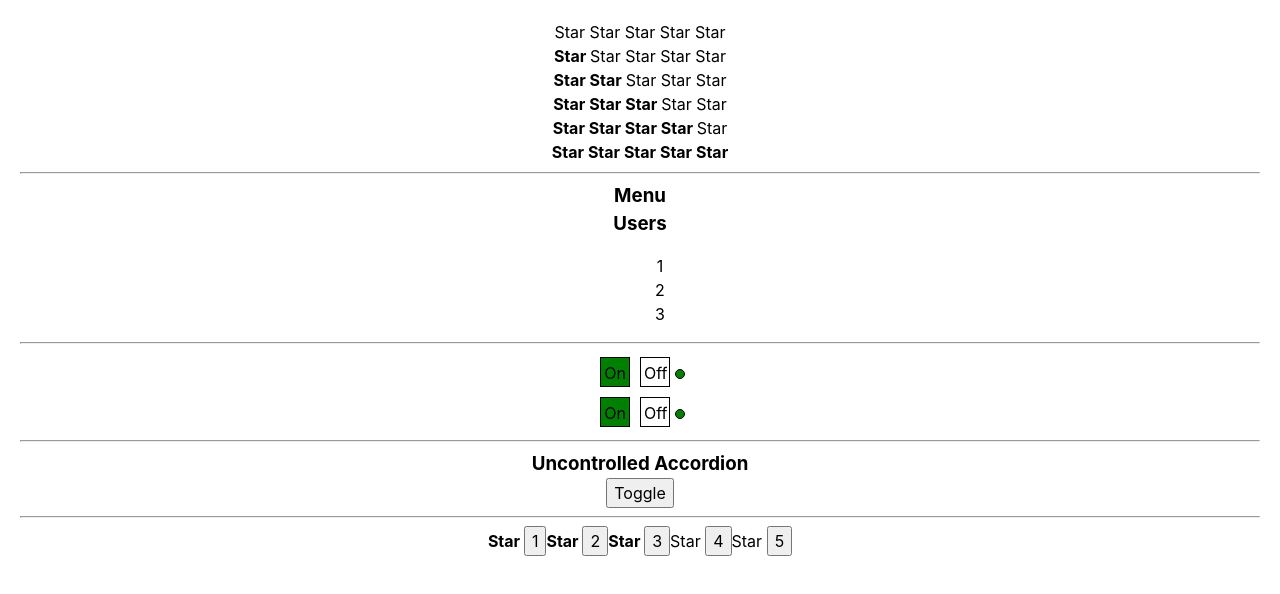
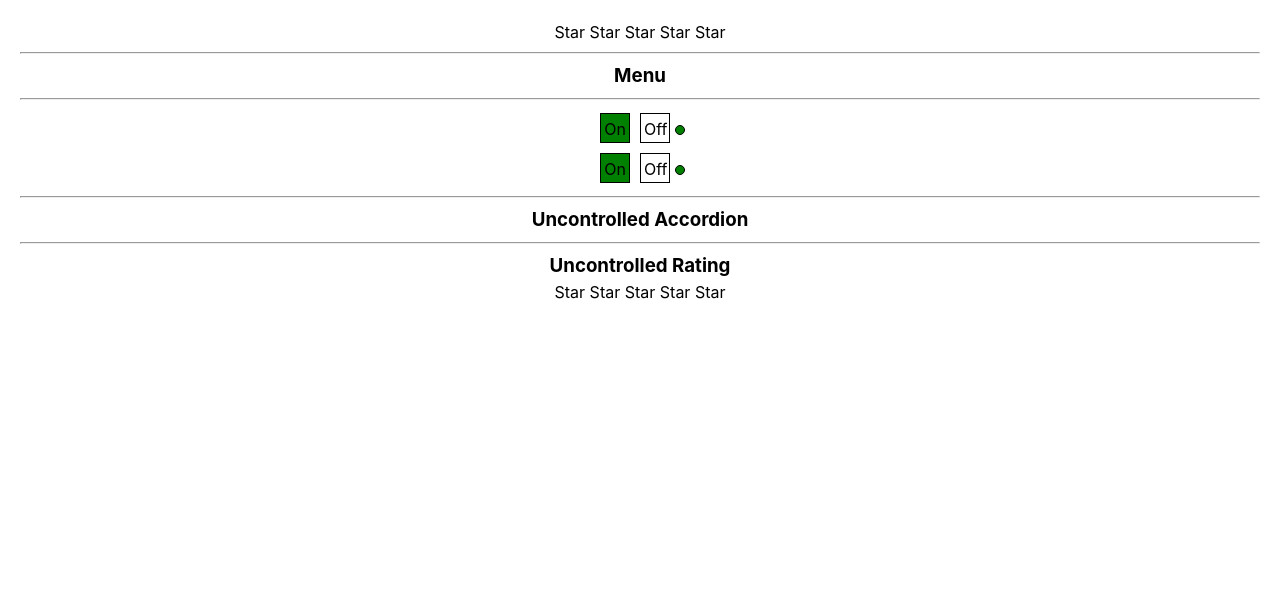
Before and after one commit to DoWhatYouL0ve/SimpleElements, a React (Create React App) app: page / in a window 1280 px wide. Shown: the top 594 px of the page. Built offline with nearby package versions, Linux system fonts and the light colour scheme.

Commit message:
upgrade uncontrolled/controlled components

```diff
--- a/src/App.tsx
+++ b/src/App.tsx
@@ -1,7 +1,7 @@
-import React from 'react';
+import React, {useState} from 'react';
 import './App.css';
 import {Accordion} from "./components/Accordion/Accordion";
-import {Rating} from "./components/Rating/Rating";
+import {Rating, RatingValueType} from "./components/Rating/Rating";
 import {OnOff} from "./components/OnOff/OnOff";
 import {UncontrolledAccordion} from "./components/UncontrolledAccordion/UncontrolledAccordion";
 import {UncontrolledRating} from "./components/UncontrolledRating/UncontrolledRating";
@@ -9,18 +9,14 @@
 
 
 function App(props:any) {
+    let [ratingValue, setRatingValue] = useState<RatingValueType>(0)
+    let [collapsed, setCollapsed] = useState(true)
 
   return (
     <div className="App">
-      <Rating value={0}/>
-      <Rating value={1}/>
-      <Rating value={2}/>
-      <Rating value={3}/>
-      <Rating value={4}/>
-      <Rating value={5}/>
+      <Rating value={ratingValue} onClick={setRatingValue}/>
       <hr/>
-      <Accordion title={"Menu"} collapsed={true}/>
-      <Accordion title={"Users"} collapsed={false}/>
+      <Accordion title={"Menu"} collapsed={collapsed} onClick={() => setCollapsed(!collapsed)}/>
       <hr/>
       <OnOff />
       <OnOff />
--- a/src/components/Accordion/Accordion.tsx
+++ b/src/components/Accordion/Accordion.tsx
@@ -3,12 +3,13 @@
 type AccordionType = {
     title: string
     collapsed: boolean
+    onClick: () => void
 }
 
 export function Accordion(props:AccordionType) {
         return (
             <div>
-                <AccordionTitle title={props.title} />
+                <AccordionTitle title={props.title} onClick={props.onClick}/>
                 {!props.collapsed && <AccordionBody/>}
             </div>
         )
@@ -16,11 +17,12 @@
 
 type AccordionTitleType = {
     title: string
+    onClick: () => void
 }
 
 function AccordionTitle(props:AccordionTitleType) {
     return (
-        <div><h3>{props.title}</h3></div>
+        <div><h3 onClick={() => props.onClick()}>{props.title}</h3></div>
     )
 }
 
--- a/src/components/Rating/Rating.tsx
+++ b/src/components/Rating/Rating.tsx
@@ -1,33 +1,31 @@
 import React from "react";
 
+export type RatingValueType = 0 | 1 | 2 | 3 | 4 | 5
+
 type RatingType = {
-    value: 0|1|2|3|4|5
+    value: RatingValueType
+    onClick: (value: RatingValueType) => void
 }
 
 type  StarType = {
     selected: boolean
+    onClick: (value: RatingValueType) => void
+    value: RatingValueType
 }
 
 export function Rating(props:RatingType) {
 
     return (
         <div>
-            <Star selected={props.value > 0}/>
-            <Star selected={props.value > 1}/>
-            <Star selected={props.value > 2}/>
-            <Star selected={props.value > 3}/>
-            <Star selected={props.value > 4}/>
+            <Star selected={props.value > 0} onClick={props.onClick} value={1}/>
+            <Star selected={props.value > 1} onClick={props.onClick} value={2}/>
+            <Star selected={props.value > 2} onClick={props.onClick} value={3}/>
+            <Star selected={props.value > 3} onClick={props.onClick} value={4}/>
+            <Star selected={props.value > 4} onClick={props.onClick} value={5}/>
         </div>
     )
 }
 
 function Star(props:StarType) {
-    if (props.selected === true) {
-        return (<span><b>Star </b></span>)
-    }else {
-        return (
-            <span>Star </span>
-        )
-    }
-
+    return <span onClick={() => props.onClick(props.value)}>{props.selected ? <b>Star </b> : 'Star ' }</span>
 }
--- a/src/components/UncontrolledAccordion/UncontrolledAccordion.tsx
+++ b/src/components/UncontrolledAccordion/UncontrolledAccordion.tsx
@@ -4,8 +4,12 @@
 
 type UncontrolledAccordionType = {
     title: string
+
 }
-
+type UncontrolledAccordionTitleType = {
+    title: string
+    onClick: () => void
+}
 export function UncontrolledAccordion(props:UncontrolledAccordionType) {
 
     const [collapsed, setCollapsed] = useState( true)
@@ -13,21 +17,16 @@
     return (
         <div>
             <div>
-                <UncontrolledAccordionTitle title={props.title} />
-                <button onClick={() => setCollapsed(!collapsed)}>Toggle</button>
+                <UncontrolledAccordionTitle title={props.title} onClick={() => setCollapsed(!collapsed)}/>
                 {!collapsed && <UncontrolledAccordionBody/>}
             </div>
         </div>
     )
 }
 
-type UncontrolledAccordionTitleType = {
-    title: string
-}
-
 function UncontrolledAccordionTitle(props:UncontrolledAccordionTitleType) {
     return (
-        <div><h3>{props.title}</h3></div>
+        <div><h3 onClick={() => props.onClick()}>{props.title}</h3></div>
     )
 }
 
--- a/src/components/UncontrolledRating/UncontrolledRating.tsx
+++ b/src/components/UncontrolledRating/UncontrolledRating.tsx
@@ -4,30 +4,25 @@
 
 type  StarType = {
     selected: boolean
+    setValue: () => void
 }
 
 export function UncontrolledRating() {
 
-    let [value, setValue] = useState(3)
+    let [value, setValue] = useState(0)
 
     return (
         <div>
-            <Star selected={value > 0}/><button onClick={() =>setValue(1)}>1</button>
-            <Star selected={value > 1}/><button onClick={() =>setValue(2)}>2</button>
-            <Star selected={value > 2}/><button onClick={() =>setValue(3)}>3</button>
-            <Star selected={value > 3}/><button onClick={() =>setValue(4)}>4</button>
-            <Star selected={value > 4}/><button onClick={() =>setValue(5)}>5</button>
+            <h3>Uncontrolled Rating</h3>
+            <Star selected={value > 0} setValue={() => setValue(1)}/>
+            <Star selected={value > 1} setValue={() => setValue(2)}/>
+            <Star selected={value > 2} setValue={() => setValue(3)}/>
+            <Star selected={value > 3} setValue={() => setValue(4)}/>
+            <Star selected={value > 4} setValue={() => setValue(5)}/>
         </div>
     )
 }
 
 function Star(props:StarType) {
-    if (props.selected === true) {
-        return (<span><b>Star </b></span>)
-    }else {
-        return (
-            <span>Star </span>
-        )
-    }
-
+    return <span onClick={ () => props.setValue()}>{props.selected ? <b>Star </b> : 'Star '}</span>
 }
```
